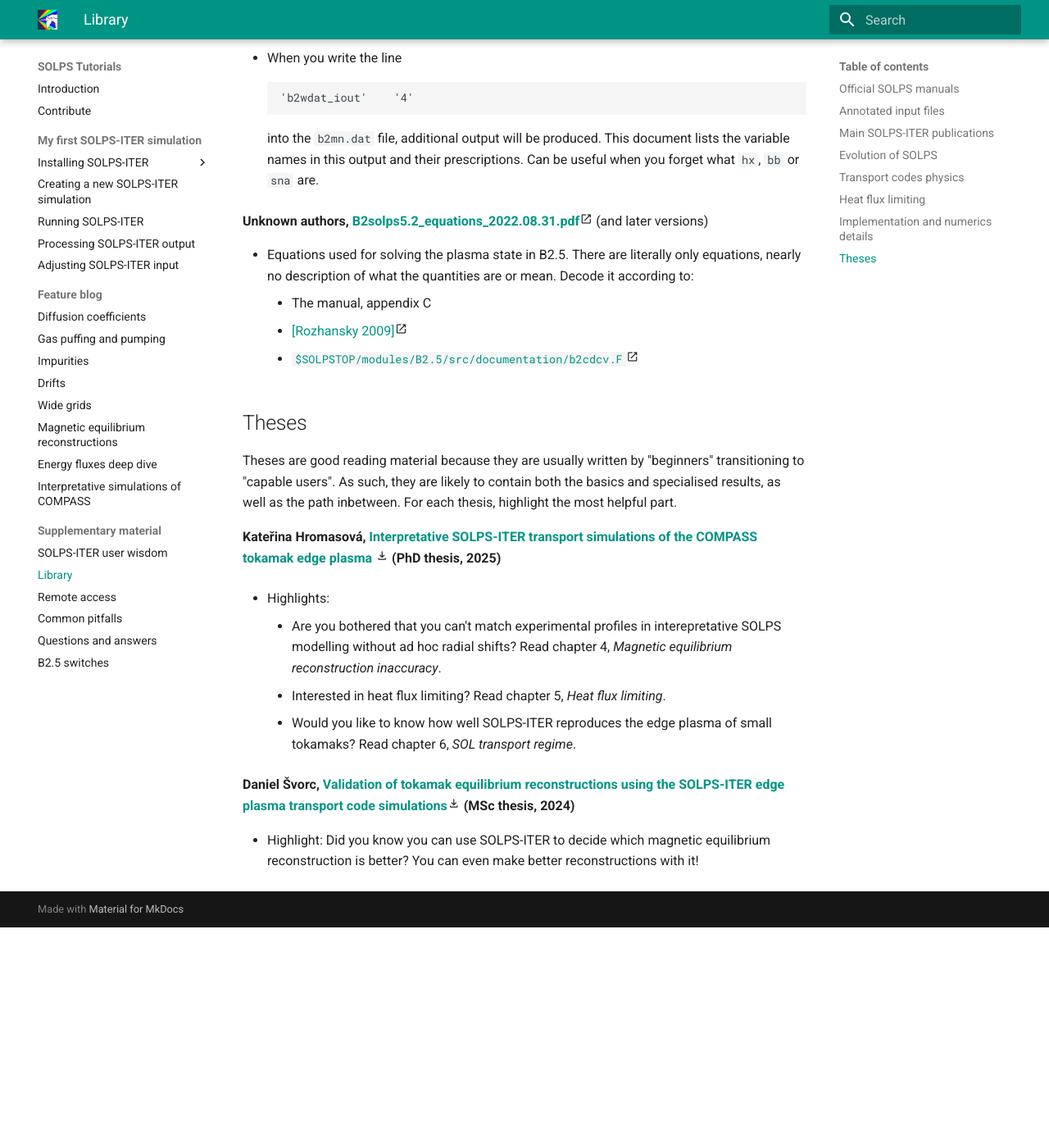
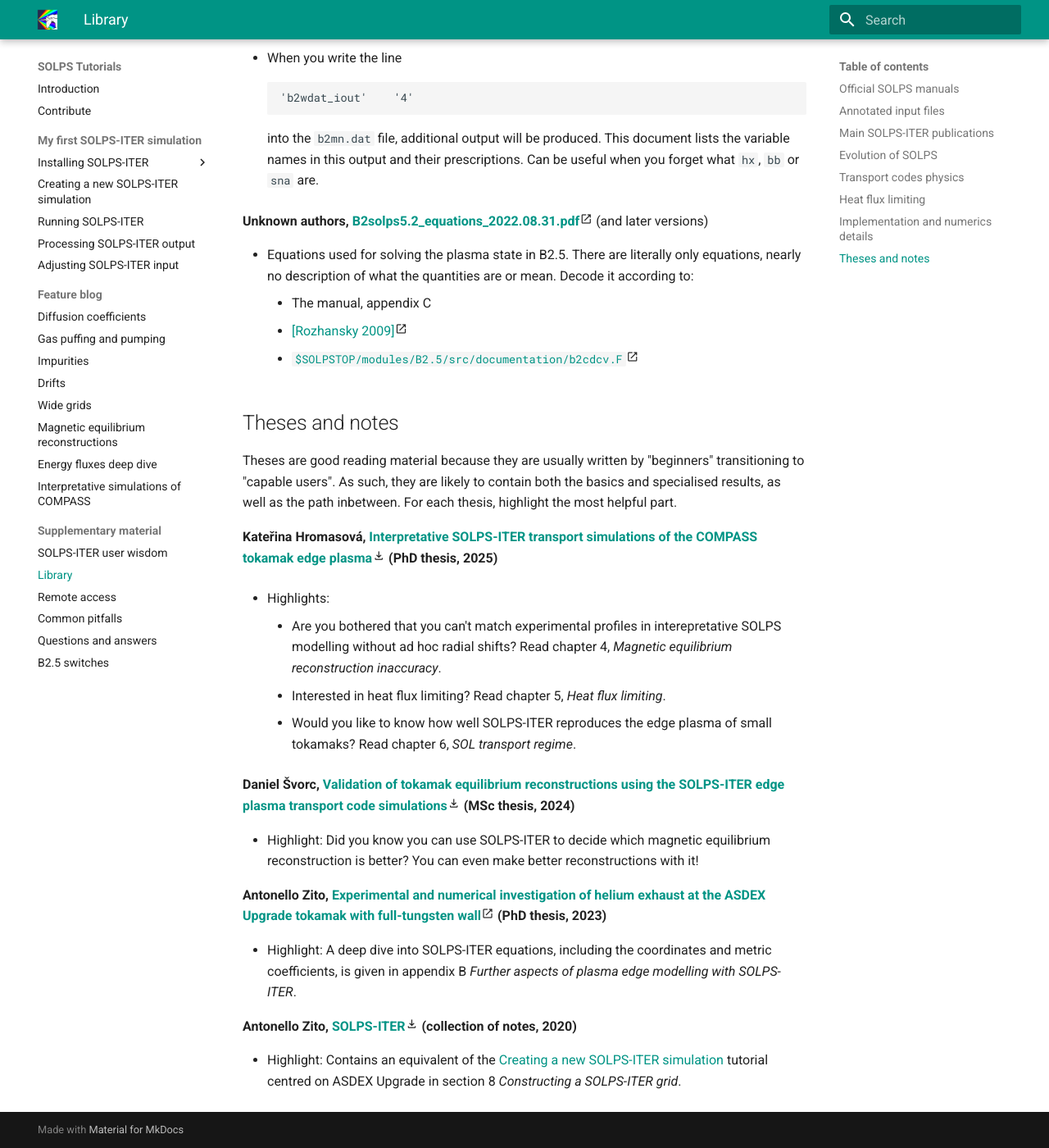
Before and after one commit to iterorganization/SOLPS-Tutorials, an MkDocs documentation site: the page built from docs/supplementary/Library.md, in a window 1280 px wide and 1400 px high, scrolled down 5874 px. Shown: the whole window at 82% size. Built offline with MkDocs 1.6.1 and Material for MkDocs 9.7.7, drawn with Linux system fonts in a browser that asks for light colours; before the commit the page ends 7005 px from its top, so only the background shows below that.

Commit message:
Add Antonello Zito's notes to the documentation

```diff
--- a/docs/supplementary/Library.md
+++ b/docs/supplementary/Library.md
@@ -31,6 +31,8 @@ This document collects reading materials on SOLPS-ITER, mostly articles, and the
 [annotated_basic_b2mn.dat](../files/annotated_basic_b2mn.dat)<span class="material-symbols-outlined">download</span>
 
 [annotated_interesting_switches_in_b2mn.dat](../files/annotated_interesting_switches_in_b2mn.dat)<span class="material-symbols-outlined">download</span>
+
+
 
 
 ## Main SOLPS-ITER publications
@@ -182,11 +184,11 @@ Kateřina has been writing an article on heat flux limiting since 2021. This is
 
 
 
-## Theses
+## Theses and notes
 
 Theses are good reading material because they are usually written by "beginners" transitioning to "capable users". As such, they are likely to contain both the basics and specialised results, as well as the path inbetween. For each thesis, highlight the most helpful part.
 
-**Kateřina Hromasová, [Interpretative SOLPS-ITER transport simulations of the COMPASS tokamak edge plasma](../files/Hromasova_PhD_thesis.pdf) <span class="material-symbols-outlined">download</span> (PhD thesis, 2025)**
+**Kateřina Hromasová, [Interpretative SOLPS-ITER transport simulations of the COMPASS tokamak edge plasma](../files/Hromasova_PhD_thesis.pdf)<span class="material-symbols-outlined">download</span> (PhD thesis, 2025)**
 
 - Highlights:
 
@@ -197,3 +199,12 @@ Theses are good reading material because they are usually written by "beginners"
 **Daniel Švorc, [Validation of tokamak equilibrium reconstructions using the SOLPS-ITER edge plasma transport code simulations](../files/Svorc_MSc_thesis.pdf)<span class="material-symbols-outlined">download</span> (MSc thesis, 2024)**
 
 - Highlight: Did you know you can use SOLPS-ITER to decide which magnetic equilibrium reconstruction is better? You can even make better reconstructions with it!
+
+**Antonello Zito, [Experimental and numerical investigation of helium exhaust at the ASDEX Upgrade tokamak with full-tungsten wall](https://www.researchgate.net/publication/376610776_Experimental_and_numerical_investigation_of_helium_exhaust_at_the_ASDEX_Upgrade_tokamak_with_full-tungsten_wall)<span class="material-symbols-outlined">open_in_new</span> (PhD thesis, 2023)**
+
+- Highlight: A deep dive into SOLPS-ITER equations, including the coordinates and metric coefficients, is given in appendix B *Further aspects of plasma edge
+modelling with SOLPS-ITER*.
+
+**Antonello Zito, [SOLPS-ITER](../files/Antonello_Zito_notes.pdf)<span class="material-symbols-outlined">download</span> (collection of notes, 2020)**
+
+- Highlight: Contains an equivalent of the [Creating a new SOLPS-ITER simulation](../my_first_simulation/Creating_a_new_SOLPS-ITER_simulation.md) tutorial centred on ASDEX Upgrade in section 8 *Constructing a SOLPS-ITER grid*.
```
Also changed, not shown: docs/installing/solps-iter-codebase.md (+5 -1 lines), docs/my_first_simulation/Processing_SOLPS-ITER_output.md (+6 -0 lines), docs/supplementary/Remote_access.md (+4 -0 lines), 1 other file.
